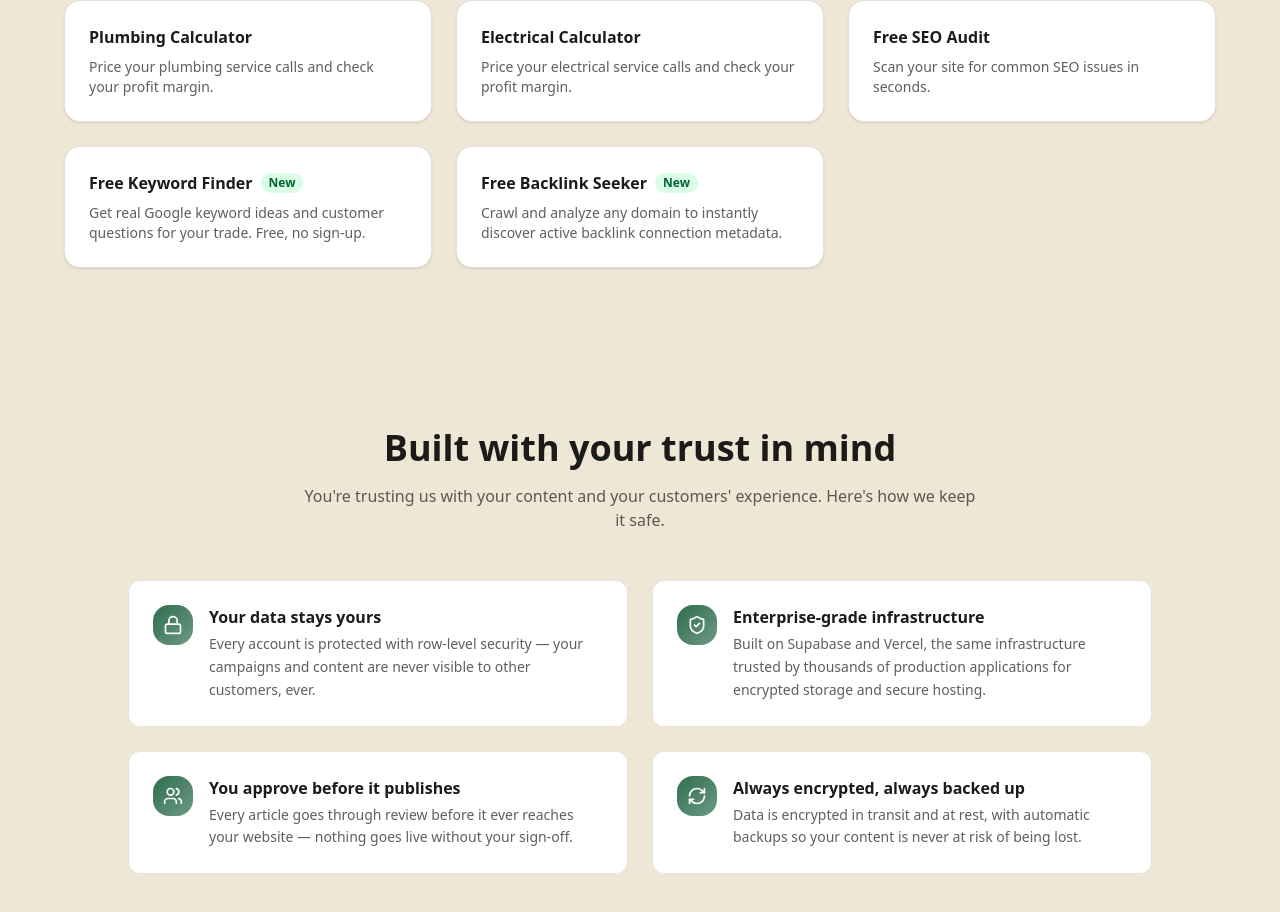
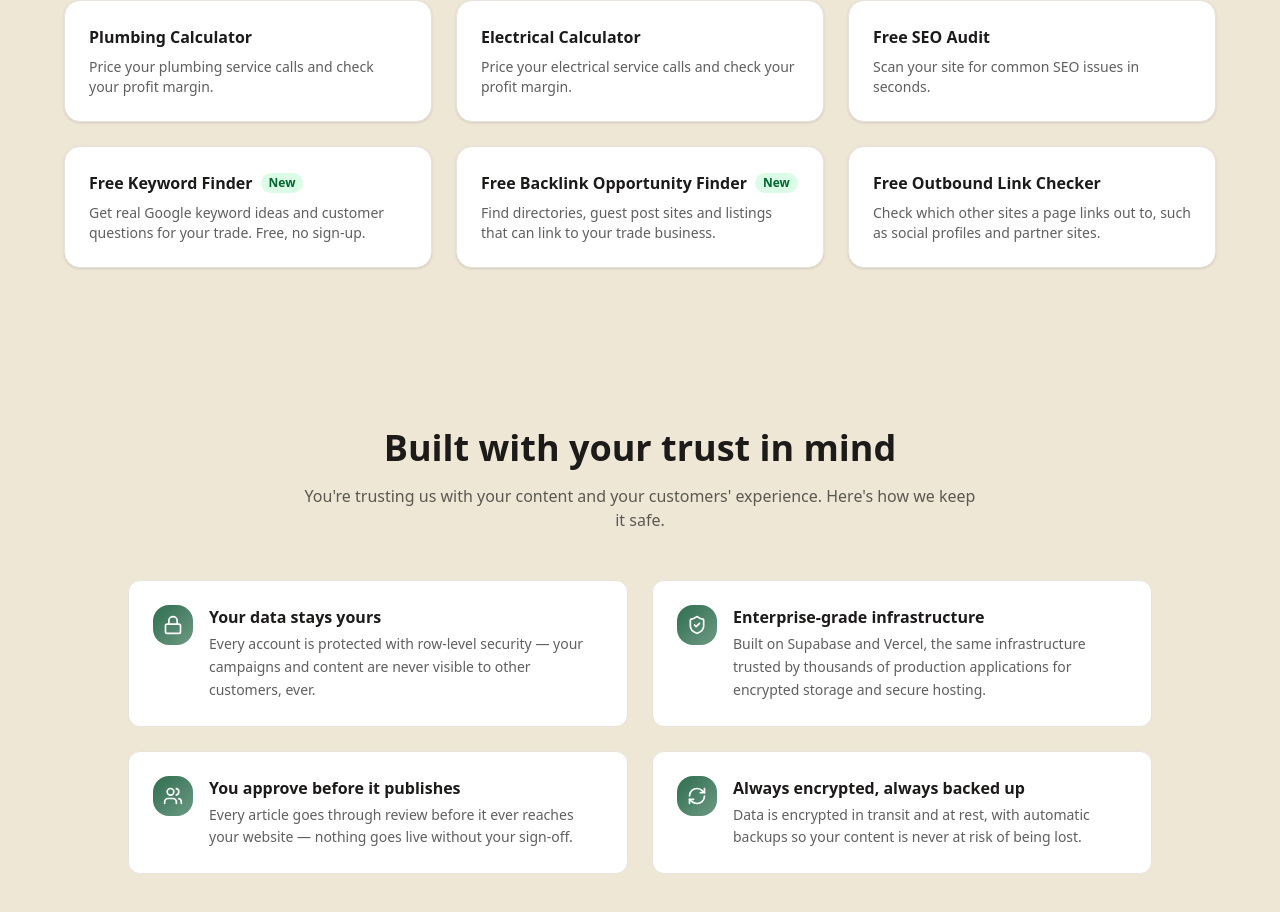
Before and after one commit to asgharshakir94-jpg/-my-seo-app, a Next.js app: page / in a window 1280 px wide. Shown: the part 3825-4737 px from the top of the page. Built offline with nearby package versions, Linux system fonts and the light colour scheme; no server answers.

Commit message:
Landing page: add Backlink Opportunity Finder, rename Backlink Seeker to Outbound Link Checker

```diff
--- a/components/CoreToolsSection.tsx
+++ b/components/CoreToolsSection.tsx
@@ -37,13 +37,18 @@ const tools = [
     href: "/tools/keyword-finder",
   },
   {
-    title: "Free Backlink Seeker",
-    desc: "Crawl and analyze any domain to instantly discover active backlink connection metadata.",
+    title: "Free Backlink Opportunity Finder",
+    desc: "Find directories, guest post sites and listings that can link to your trade business.",
+    href: "/tools/backlink-opportunity-finder",
+  },
+  {
+    title: "Free Outbound Link Checker",
+    desc: "Check which other sites a page links out to, such as social profiles and partner sites.",
     href: "/tools/backlink-seeker",
   },
 ];
 
-const NEW_TOOLS = ["Free Backlink Seeker", "Free Keyword Finder"];
+const NEW_TOOLS = ["Free Keyword Finder", "Free Backlink Opportunity Finder"];
 
 export function CoreToolsSection() {
   return (
```
